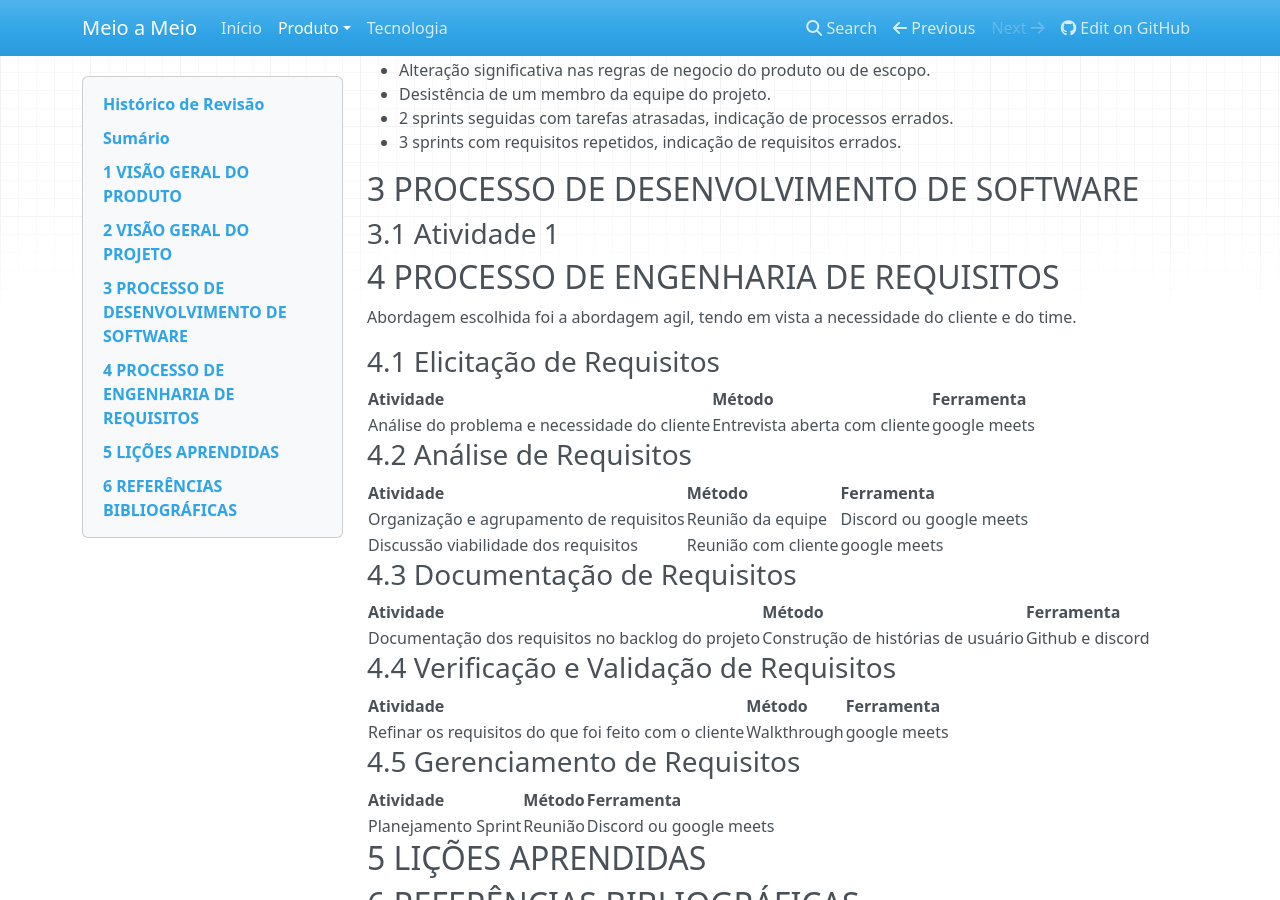
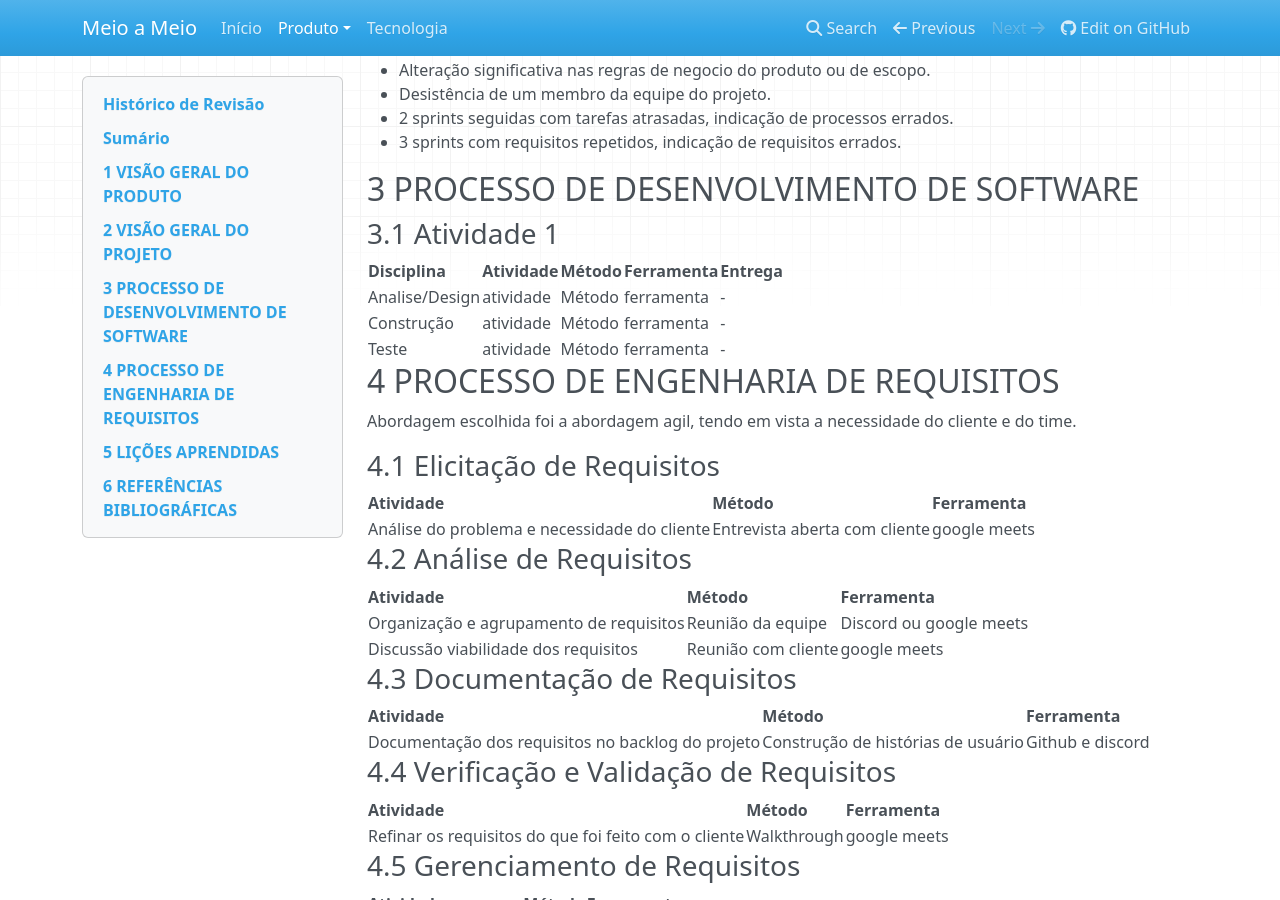
Before and after one commit to mdsreq-fga-unb/2022.1-Meio-a-Meio, an MkDocs documentation site: the page built from docs/ProductVision.md, in a window 1280 px wide and 900 px high, scrolled down 2156 px. Built offline with MkDocs 1.6.1, drawn with Linux system fonts in a browser that asks for light colours; nearby versions of some CDN libraries.

Commit message:
Update ProductVision.md

```diff
--- a/docs/ProductVision.md
+++ b/docs/ProductVision.md
@@ -103,6 +103,12 @@ Reuniões serão feitas no Discord, ou Google meets.
 
 ## 3 PROCESSO DE DESENVOLVIMENTO DE SOFTWARE
 ### 3.1 Atividade 1
+
+|Disciplina|Atividade| Método | Ferramenta | Entrega|
+|----|----|----|----|----|
+|Analise/Design| atividade | Método | ferramenta |-|
+|Construção| atividade | Método | ferramenta |-|
+|Teste| atividade | Método | ferramenta |-|
 <!-- ### 3.2 Atividade 2
 ### 3.3 Atividade 3
 ### 3.4 Atividade ‘N’  -->
```
